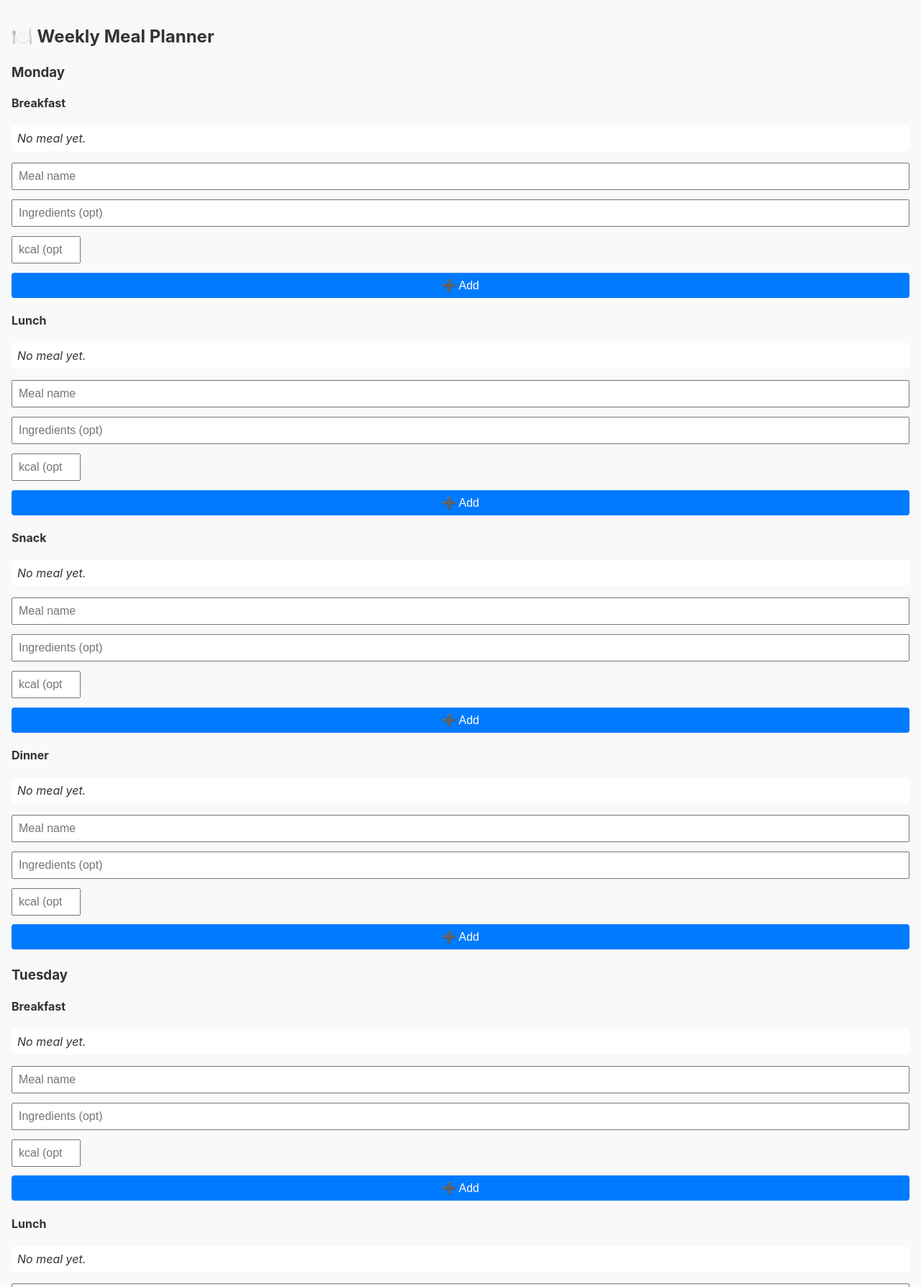
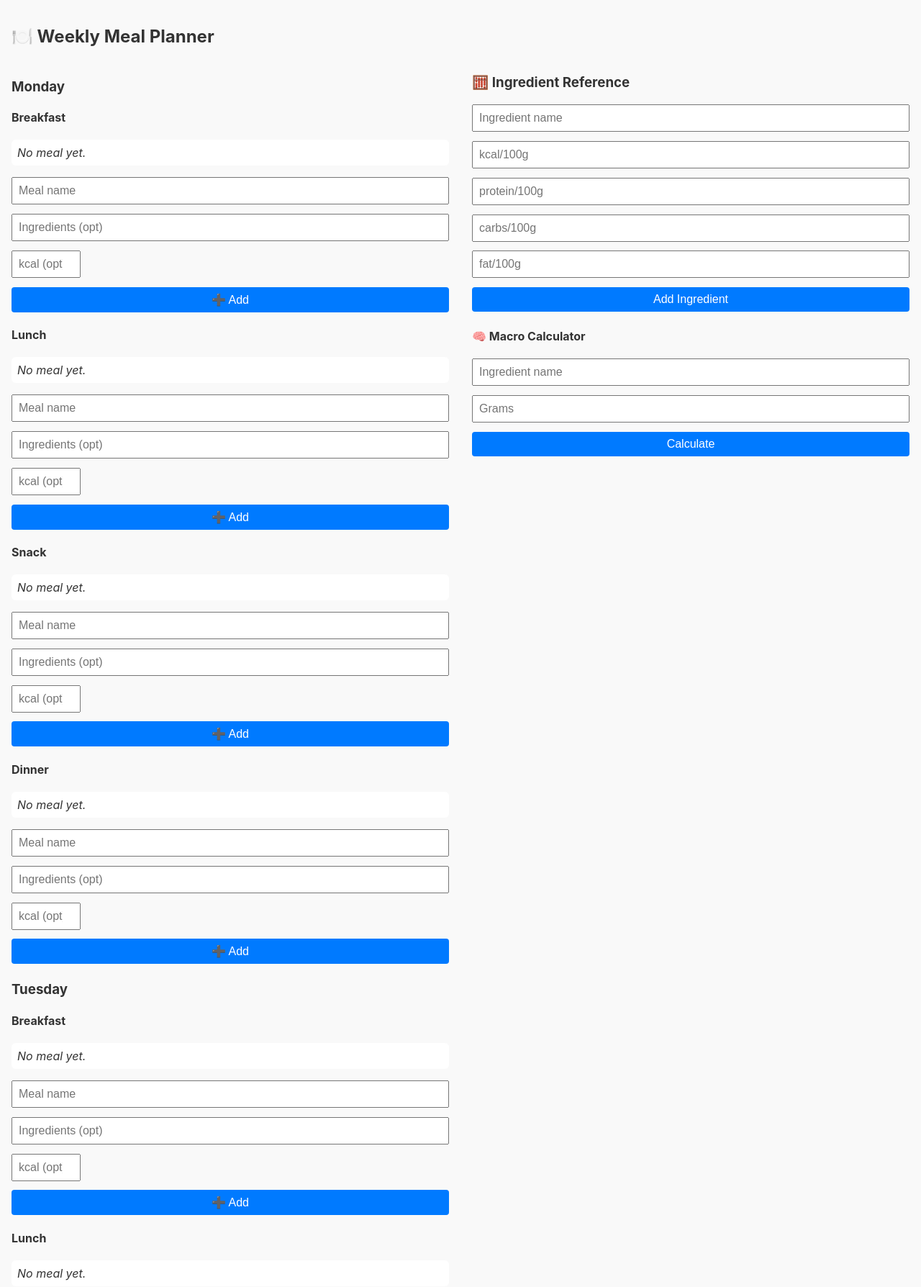
Before and after one commit to HeigoTasuja/mealTrainingApp, a Flask app: page /meal_plans/ in a window 1280 px wide. Shown: the part 134-1922 px from the top of the page at 72% size. Run offline with Flask 3, Linux system fonts and the light colour scheme; data that the repository does not hold is empty.

Commit message:
add macro and kcal calc + ingredients

```diff
--- a/app.py
+++ b/app.py
@@ -7,6 +7,7 @@ from blueprints.meals import meals_bp
 from blueprints.refeed import refeed_bp
 from blueprints.workout_plans import workout_plans_bp
 from blueprints.meal_plans import meal_plans_bp
+from blueprints.ingredients import ingredients_bp
 
 
 def create_app():
@@ -23,6 +24,7 @@ def create_app():
     app.register_blueprint(refeed_bp)
     app.register_blueprint(workout_plans_bp)
     app.register_blueprint(meal_plans_bp)
+    app.register_blueprint(ingredients_bp, url_prefix="/ingredients")
 
     # Root route
     @app.route("/")
--- a/templates/plans/meal_index.html
+++ b/templates/plans/meal_index.html
@@ -1,16 +1,16 @@
 {% extends "base.html" %}
 {% block content %}
 <h2>🍽️ Weekly Meal Planner</h2>
+<div style="display: flex; gap: 2rem;">
 
+<!-- Left Column: Planner -->
+<div style="flex: 1;">
   {% set days = ['Monday','Tuesday','Wednesday','Thursday','Friday','Saturday','Sunday'] %}
   {% set slots = ['Breakfast','Lunch','Snack','Dinner'] %}
-
   {% for d in days %}
     <h3 style="margin-top:1.5rem;">{{ d }}</h3>
     {% for slot in slots %}
       <h4>{{ slot }}</h4>
-
-    <!-- List meals -->
       <ul>
         {% for m in meals if m.day == d and m.meal_type == slot %}
           <li>
@@ -27,7 +27,6 @@
         {% endfor %}
       </ul>
 
-    <!-- Add meal -->
       <form action="{{ url_for('meal_plans.add_meal') }}" method="POST" style="margin-bottom:1rem;">
         <input type="hidden" name="day" value="{{ d }}">
         <input type="hidden" name="meal_type" value="{{ slot }}">
@@ -38,4 +37,44 @@
       </form>
     {% endfor %}
   {% endfor %}
+</div>
+
+<!-- Right Column: Ingredients -->
+<div style="flex: 1;">
+  <h3>🧮 Ingredient Reference</h3>
+  <form method="POST" action="{{ url_for('ingredients.manage_ingredients') }}" style="margin-bottom: 1rem;">
+    <input name="name" placeholder="Ingredient name" required>
+    <input name="calories" type="number" step="any" placeholder="kcal/100g" required>
+    <input name="protein" type="number" step="any" placeholder="protein/100g" required>
+    <input name="carbs" type="number" step="any" placeholder="carbs/100g" required>
+    <input name="fat" type="number" step="any" placeholder="fat/100g" required>
+    <button>Add Ingredient</button>
+  </form>
+
+  <ul>
+    {% for i in ingredients %}
+      <li>
+        <strong>{{ i.name }}</strong> – {{ i.calories }} kcal, {{ i.protein }}P / {{ i.carbs }}C / {{ i.fat }}F per 100g
+      </li>
+    {% endfor %}
+  </ul>
+
+  <h4 style="margin-top:1.5rem;">🧠 Macro Calculator</h4>
+
+    <form action="{{ url_for('ingredients.calculate_macros') }}" method="POST">
+        <input type="text" name="name" placeholder="Ingredient name" required>
+        <input type="number" step="any" name="grams" placeholder="Grams" required>
+        <button type="submit">Calculate</button>
+    </form>
+{% if result %}
+  <h4>Calculated Macros for {{ result.grams }}g of {{ result.name }}</h4>
+  <ul>
+    <li>Calories: {{ result.calories }}</li>
+    <li>Protein: {{ result.protein }} g</li>
+    <li>Carbs: {{ result.carbs }} g</li>
+    <li>Fat: {{ result.fat }} g</li>
+  </ul>
+{% endif %}
+    </div>
+</div>
 {% endblock %}
```
Also changed, not shown: blueprints/ingredients.py (added, +59 -0 lines), templates/plans/ingredient_reference.html (added, +34 -0 lines), data.db. Lines whose indentation alone changed are shown as unchanged.
